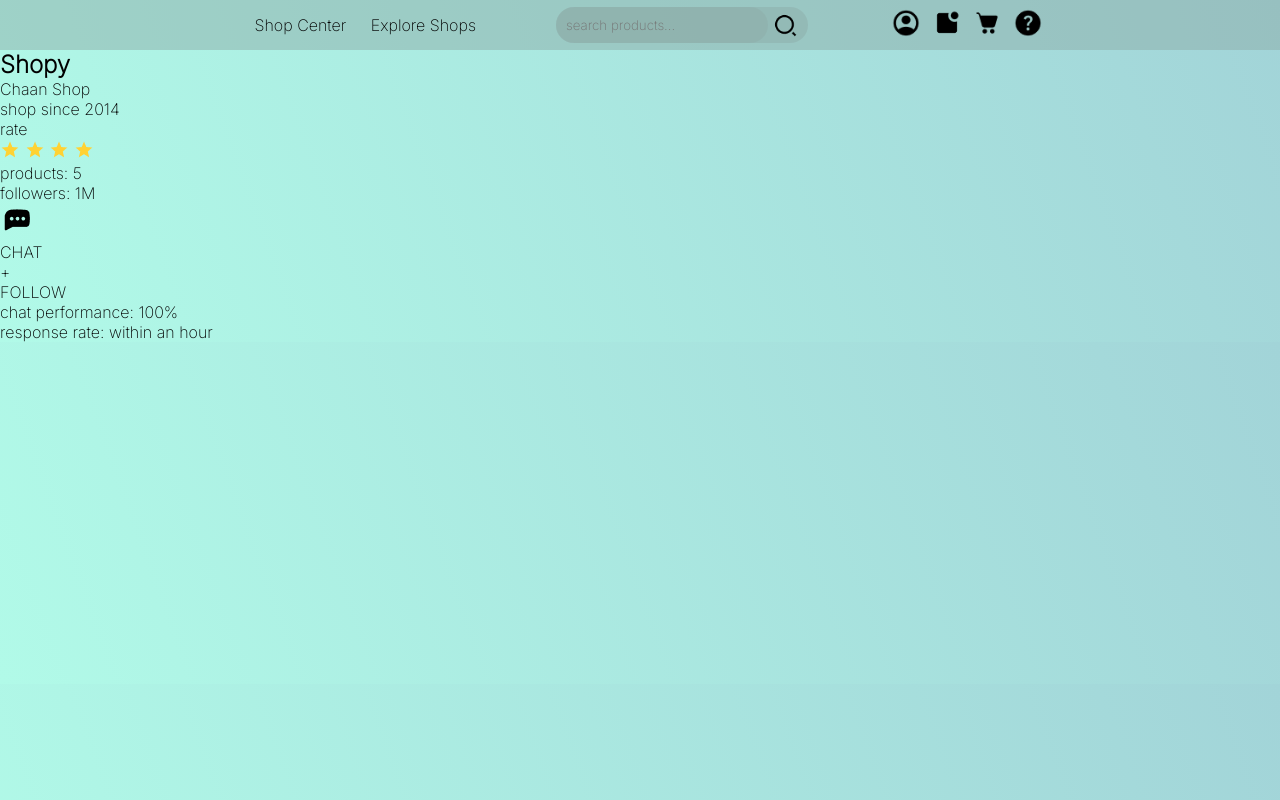
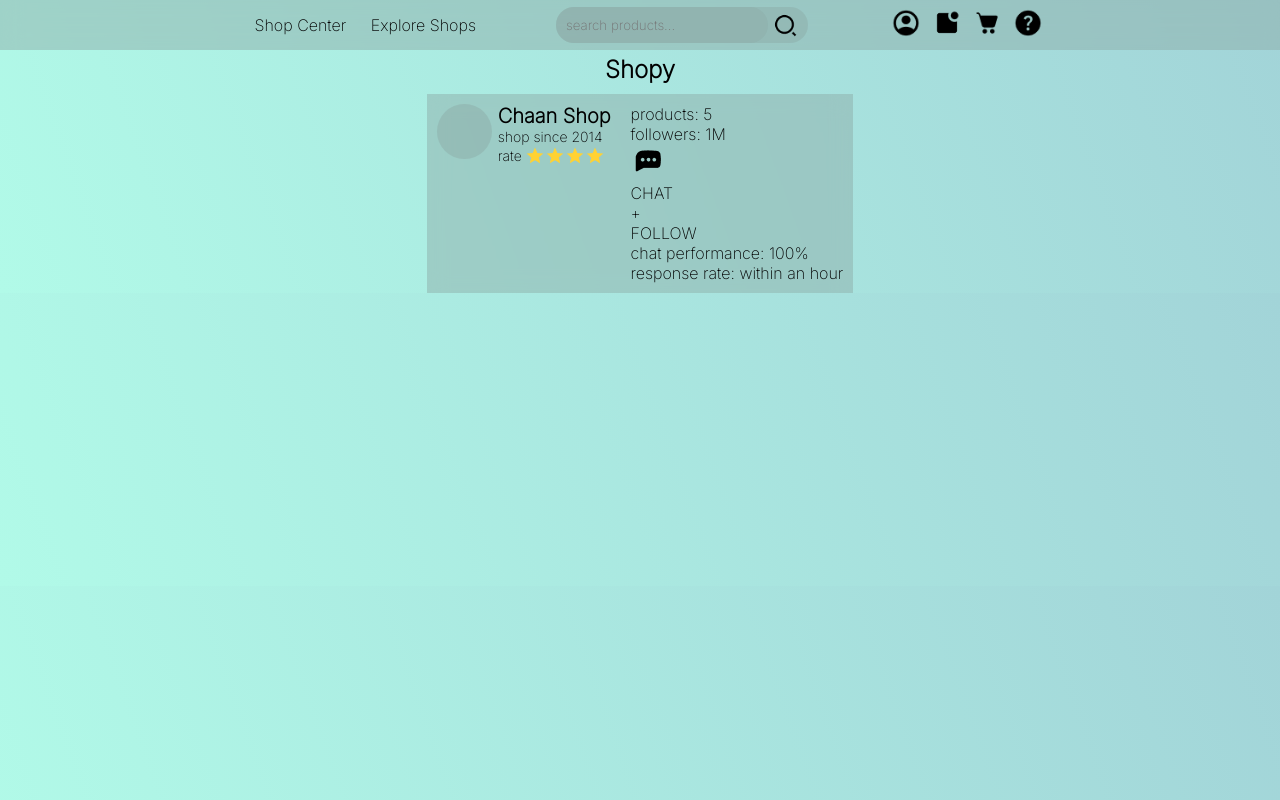
Before and after one commit to ChaanBiz/Shopy_Ecommerce, a plain HTML site: page index.html in a window 1280 px wide. Drawn offline with Linux system fonts and the light colour scheme.

Commit message:
seller class account update

```diff
--- a/style.scss
+++ b/style.scss
@@ -18,7 +18,7 @@ header {
   align-items: center;
   justify-content: center;
   background-color: rgba(141, 173, 169, .5);
-  backdrop-filter: blur(20);
+  backdrop-filter: blur(10px);
   div {
     margin: 0 40px;
   }
@@ -64,3 +64,46 @@ header {
     }
   }
 }
+
+.page_1 {
+  display: flex;
+  align-items: center;
+  flex-direction: column;
+  .logo {
+    display: flex;
+    justify-content: center;
+    padding-top: 5px;
+  }
+  .seller {
+    display: flex;
+    justify-content: center;
+    margin-top: 10px;
+    padding: 10px;
+    background-color: rgba(141, 173, 169, .5);
+    backdrop-filter: blur(10px);
+    .account {
+      display: flex;
+      .profile {
+        width: 55px;
+        height: 55px;
+        background-color: rgba(141, 173, 169, .5);
+        border-radius: 50%;
+      }
+      .infos {
+        font-size: 14px;
+        padding: 0 20px 0 6px;
+        span {
+          font-size: 20px;
+          font-weight: 600;
+        }
+        .rate {
+          display: flex;
+          align-items: center;
+          p {
+            margin-right: 3px;
+          }
+        }
+      }
+    }
+  }
+}
```
Also changed, not shown: style.css, 1 other file.
